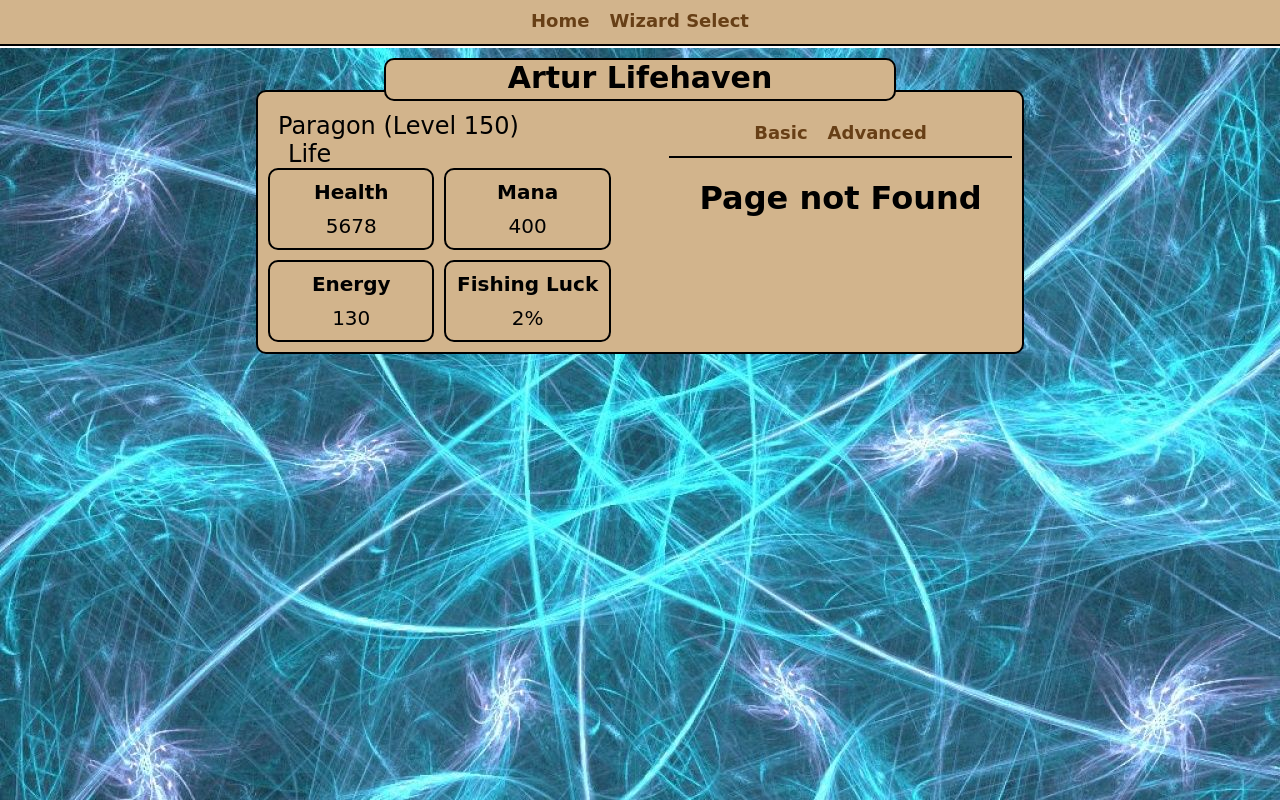
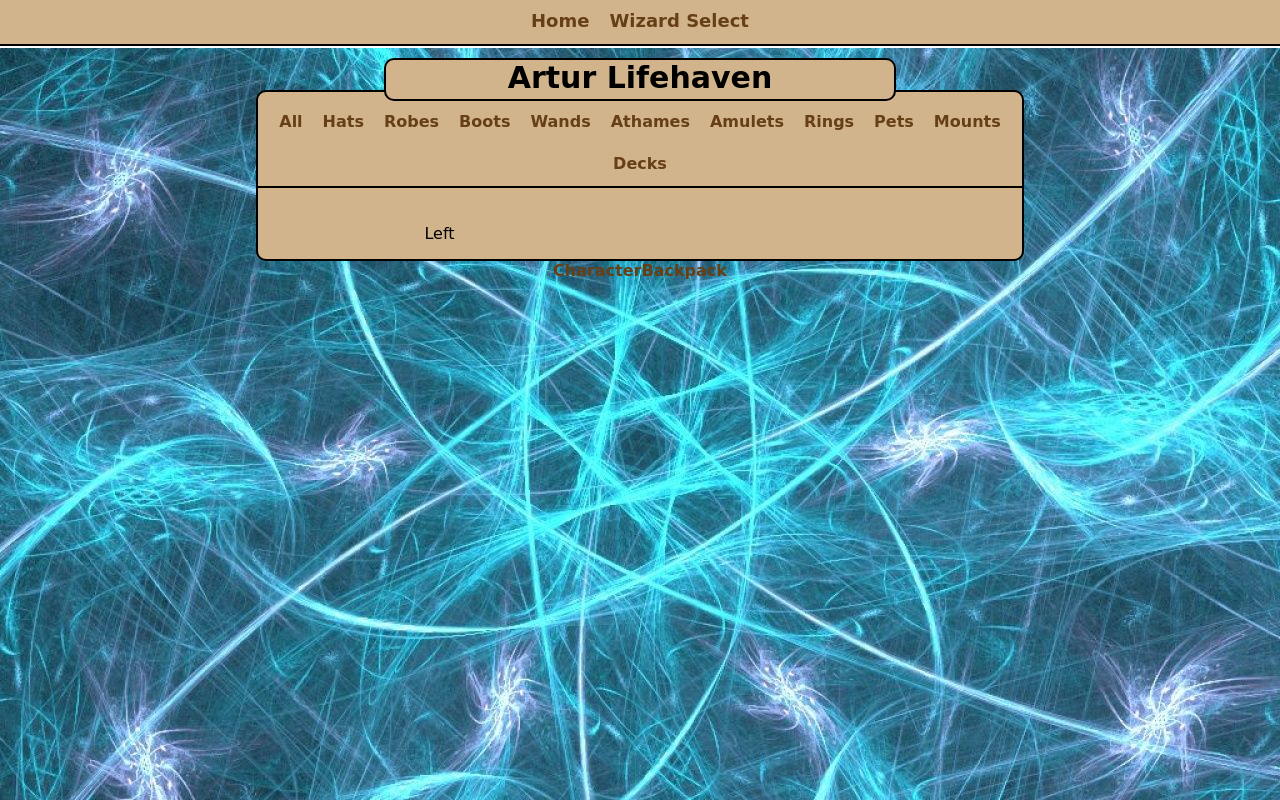
Before and after one commit to davidmstirn/Wizard101QuickEquip, a React (Create React App) app in the folder client/: page /show/1/backpack in a window 1280 px wide. Before the commit this address had no page. Built offline with nearby package versions, Linux system fonts and the light colour scheme.

Commit message:
Added initial backpack ui and logic

```diff
--- /dev/null
+++ b/client/src/components/BackpackList.js
@@ -0,0 +1,36 @@
+import { useParams } from "react-router-dom";
+import { getWizard, getItems } from "../data";
+import "../css/BackpackList.css"
+
+export default function BackpackList(props) {
+  let params = useParams();
+  let wizard = getWizard(parseInt(params.wizardId));
+
+  let type = props.type;
+
+  let items = getItems(wizard);
+  let itemRows = "";
+  if(items){
+    itemRows = items.map((value, index) => {
+      return (
+        (type === "all" || value.type === type ?
+        <tr key={index}>
+          <td
+          data-testid={'backpackListItem'+index}>
+            {value.name}
+          </td>
+        </tr>
+         : "")
+      );
+    });
+  }
+  return (
+    <div className="BackpackList">
+      <table className='BackpackTable'>
+      <tbody>
+      {itemRows}
+      </tbody>
+      </table>
+    </div>
+  );
+}
--- /dev/null
+++ b/client/src/css/Backpack.css
@@ -0,0 +1,32 @@
+.BackpackNav {
+    display: flex;
+    flex-flow: wrap;
+    align-items: center;
+    justify-content: center;
+    background-color:tan;
+    border-bottom: 2px solid black;
+}
+
+.BackpackNav a {
+    padding: 10px;
+    font-size: 1em;
+    font-weight: bold;
+    color: #673f16;
+    text-decoration: none;
+    border-bottom: 3px solid transparent;
+}
+
+.BackpackNav a.current {
+    border-bottom: 3px solid black;
+}
+
+.BackpackNav + * {
+    margin-top: 20px;
+}
+
+.BackpackContent {
+    display: grid;
+    grid-template-columns: 47.5% 5% 47.5%;
+    align-items: start;
+    justify-content: center;
+}
--- /dev/null
+++ b/client/src/css/BackpackList.css
@@ -0,0 +1,12 @@
+.BackpackList {
+    margin: 10px;
+}
+
+.BackpackList table {
+    width: 100%;
+}
+
+.BackpackList td {
+    text-align: left;
+    border: 1px solid black;
+}
--- /dev/null
+++ b/client/src/css/Spellbook.css
@@ -0,0 +1,25 @@
+.SpellbookFrame {
+    display: grid;
+    grid-template-columns: auto;
+}
+
+.SpellbookHeader {
+    grid-area: 1 / 1 / 4 / 2;
+    z-index: 2;
+    margin: 10px 30% ;
+    padding-bottom: 4px;
+    background-color: tan;
+    border: 2px solid black;
+    border-radius: 10px;
+    font-size: 30px;
+}
+
+.Spellbook {
+    grid-area: 3 / 1 / 8 / 2;
+    z-index: 1;
+    padding-top: 10px;
+    margin: 0 20%;
+    background-color: tan;
+    border: 2px solid black;
+    border-radius: 10px;
+}
--- a/client/src/data.js
+++ b/client/src/data.js
@@ -12,7 +12,19 @@ let wizards = [
     healing: [23, 16],
     pipConversion: [600, 200, 200, 110, 110, 110, 110, 0],
     powerPip: 99,
-    shadowPip: 120 },
+    shadowPip: 120,
+    items: [
+      { name: "Dragoon's Fiery Helm", type: "hats" },
+      { name: "Robes of Malistaire's Ire", type: "robes" },
+      { name: "Dragoon's Fiery Boots", type: "boots" },
+      { name: "Supreme Volcanic Staff", type: "wands" },
+      { name: "Edge of the Raging Daystar", type: "athames" },
+      { name: "Morganthe's Dark Charm", type: "amulets" },
+      { name: "Magician's Fire Ring", type: "rings" },
+      { name: "Tiny Sunny", type: "pets" },
+      { name: "Creepy Clown Car", type: "mounts" },
+      { name: "Fiery Paradox Deck", type: "decks" }
+    ] },
   { id: 1, name: "Artur Lifehaven", school: "Life", level: 150 }
 ];
 
@@ -97,3 +109,7 @@ export function getPowerPip(wizard) {
 export function getShadowPip(wizard) {
   return wizard.shadowPip;
 }
+
+export function getItems(wizard) {
+  return wizard.items;
+}
--- /dev/null
+++ b/client/src/routes/Backpack.js
@@ -0,0 +1,89 @@
+import { NavLink, Outlet } from "react-router-dom";
+import "../css/Backpack.css"
+
+export default function Backpack() {
+  return (
+    <div className='Backpack'>
+      <div className='BackpackNav'>
+        <NavLink
+          to='all'
+          data-testid='backpackAll'
+          className={({ isActive }) => isActive? "current" : ""}
+          >
+          All
+        </NavLink>
+        <NavLink
+          to='hats'
+          data-testid='backpackHats'
+          className={({ isActive }) => isActive? "current" : ""}
+          >
+          Hats
+        </NavLink>
+        <NavLink
+          to='robes'
+          data-testid='backpackRobes'
+          className={({ isActive }) => isActive? "current" : ""}
+          >
+          Robes
+        </NavLink>
+        <NavLink
+          to='boots'
+          data-testid='backpackBoots'
+          className={({ isActive }) => isActive? "current" : ""}
+          >
+          Boots
+        </NavLink>
+        <NavLink
+          to='wands'
+          data-testid='backpackWands'
+          className={({ isActive }) => isActive? "current" : ""}
+          >
+          Wands
+        </NavLink>
+        <NavLink
+          to='athames'
+          data-testid='backpackAthames'
+          className={({ isActive }) => isActive? "current" : ""}
+          >
+          Athames
+        </NavLink>
+        <NavLink
+          to='amulets'
+          data-testid='backpackAmulets'
+          className={({ isActive }) => isActive? "current" : ""}
+          >
+          Amulets
+        </NavLink>
+        <NavLink
+          to='rings'
+          data-testid='backpackRings'
+          className={({ isActive }) => isActive? "current" : ""}
+          >
+          Rings
+        </NavLink>
+        <NavLink
+          to='pets'
+          data-testid='backpackPets'
+          className={({ isActive }) => isActive? "current" : ""}
+          >
+          Pets
+        </NavLink>
+        <NavLink
+          to='mounts'
+          data-testid='backpackMounts'
+          className={({ isActive }) => isActive? "current" : ""}
+          >
+          Mounts
+        </NavLink>
+        <NavLink
+          to='decks'
+          data-testid='backpackDecks'
+          className={({ isActive }) => isActive? "current" : ""}
+          >
+          Decks
+        </NavLink>
+      </div>
+      <Outlet />
+    </div>
+  );
+}
--- /dev/null
+++ b/client/src/routes/BackpackTab.js
@@ -0,0 +1,23 @@
+import { useLocation, useParams } from "react-router-dom";
+import { getWizard } from "../data";
+import "../css/Backpack.css"
+import BackpackList from "../components/BackpackList"
+
+export default function BackpackTab() {
+  let params = useParams();
+  let wizard = getWizard(parseInt(params.wizardId));
+  let location = useLocation();
+  let pageArr = location.pathname.split('/');
+  let page = pageArr[pageArr.length-1];
+  return (
+    <div className="BackpackContent">
+      <div className='BackpackLeft'>
+        <p>Left</p>
+      </div>
+      <div className='Divider'/>
+      <div className='BackpackRight'>
+        <BackpackList type={page} />
+      </div>
+    </div>
+  );
+}
--- a/client/src/routes/MyRouter.js
+++ b/client/src/routes/MyRouter.js
@@ -2,10 +2,13 @@ import { Routes, Route } from 'react-router-dom'
 import App from '../App';
 import Home from './Home';
 import WizardSelect from './WizardSelect';
+import Spellbook from './Spellbook';
 import Wizard from './Wizard';
 import WizardBasicStats from './WizardBasicStats';
 import WizardAdvancedStats from './WizardAdvancedStats';
 import { WizardAdvancedStatsPage } from './WizardAdvancedStatsPage';
+import Backpack from './Backpack';
+import BackpackTab from './BackpackTab';
 import NoRoute from './NoRoute';
 
 function MyRouter() {
@@ -16,13 +19,30 @@ function MyRouter() {
         <Route path="home" element={<Home />} />
         <Route path="select" element={<WizardSelect />} />
         <Route path="show">
-          <Route path=":wizardId" element={<Wizard />} >
-            <Route index element={<WizardBasicStats />} />
-            <Route path="basic" element={<WizardBasicStats />} />
-            <Route path="advanced" element={<WizardAdvancedStats />} >
-              <Route path=":pageId" element={<WizardAdvancedStatsPage />} />
+          <Route path=":wizardId" element={<Spellbook />} >
+            <Route path="character" element={<Wizard />} >
+              <Route index element={<WizardBasicStats />} />
+              <Route path="basic" element={<WizardBasicStats />} />
+              <Route path="advanced" element={<WizardAdvancedStats />} >
+                <Route path=":pageId" element={<WizardAdvancedStatsPage />} />
+              </Route>
+              <Route path="*" element={<NoRoute />} />
             </Route>
-            <Route path="*" element={<NoRoute />} />
+            <Route path="backpack" element={<Backpack />} >
+              <Route index element={<BackpackTab />} />
+              <Route path="all" element={<BackpackTab />} />
+              <Route path="hats" element={<BackpackTab />} />
+              <Route path="robes" element={<BackpackTab />} />
+              <Route path="boots" element={<BackpackTab />} />
+              <Route path="wands" element={<BackpackTab />} />
+              <Route path="athames" element={<BackpackTab />} />
+              <Route path="amulets" element={<BackpackTab />} />
+              <Route path="rings" element={<BackpackTab />} />
+              <Route path="pets" element={<BackpackTab />} />
+              <Route path="mounts" element={<BackpackTab />} />
+              <Route path="decks" element={<BackpackTab />} />
+              <Route path="*" element={<NoRoute />} />
+            </Route>
           </Route>
         </Route>
       </Route>
--- /dev/null
+++ b/client/src/routes/Spellbook.js
@@ -0,0 +1,30 @@
+import { NavLink, useParams, Outlet } from "react-router-dom";
+import { getWizard } from "../data";
+import "../css/Spellbook.css"
+
+export default function Spellbook() {
+  let params = useParams();
+  let wizard = getWizard(parseInt(params.wizardId));
+  return (
+    <div className='SpellbookFrame'>
+      <h2 className='SpellbookHeader'>{wizard.name}</h2>
+      <div className='Spellbook'>
+        <Outlet />
+      </div>
+      <div className='SpellbookNav'>
+        <NavLink
+          to='character'
+          data-testid='wizardCharacter'
+          className={({ isActive }) => isActive? "current" : ""}>
+          Character
+        </NavLink>
+        <NavLink
+          to='backpack'
+          data-testid='wizardBackpack'
+          className={({ isActive }) => isActive? "current" : ""}>
+          Backpack
+        </NavLink>
+      </div>
+    </div>
+  );
+}
--- a/client/src/routes/Wizard.js
+++ b/client/src/routes/Wizard.js
@@ -8,16 +8,11 @@ export default function Wizard() {
   let params = useParams();
   let wizard = getWizard(parseInt(params.wizardId));
   return (
-    <div className='SpellbookFrame'>
-      <h2 className='SpellbookHeader'>{wizard.name}</h2>
-      <div className='Spellbook'>
-        <div className='Character'>
-          <WizardBio school={wizard.school} level={wizard.level}/>
-          <div className='Divider'/>
-          <div className='Stats'>
-            <WizardStatPager wizard={wizard}/>
-          </div>
-        </div>
+    <div className='Character'>
+      <WizardBio school={wizard.school} level={wizard.level}/>
+      <div className='Divider'/>
+      <div className='Stats'>
+        <WizardStatPager wizard={wizard}/>
       </div>
     </div>
   );
--- a/client/src/routes/WizardSelect.js
+++ b/client/src/routes/WizardSelect.js
@@ -47,7 +47,7 @@ function WizardSelect(props) {
     <div className="WizardSelector">
       {wizardList}
       <Link
-        to={`/show/${selectedWizard}/basic`}
+        to={`/show/${selectedWizard}/character/basic`}
         data-testid='wizardShow'>
           Show
       </Link>
```
Also changed, not shown: 1 other file (tests, documents, lock files or other folders).
